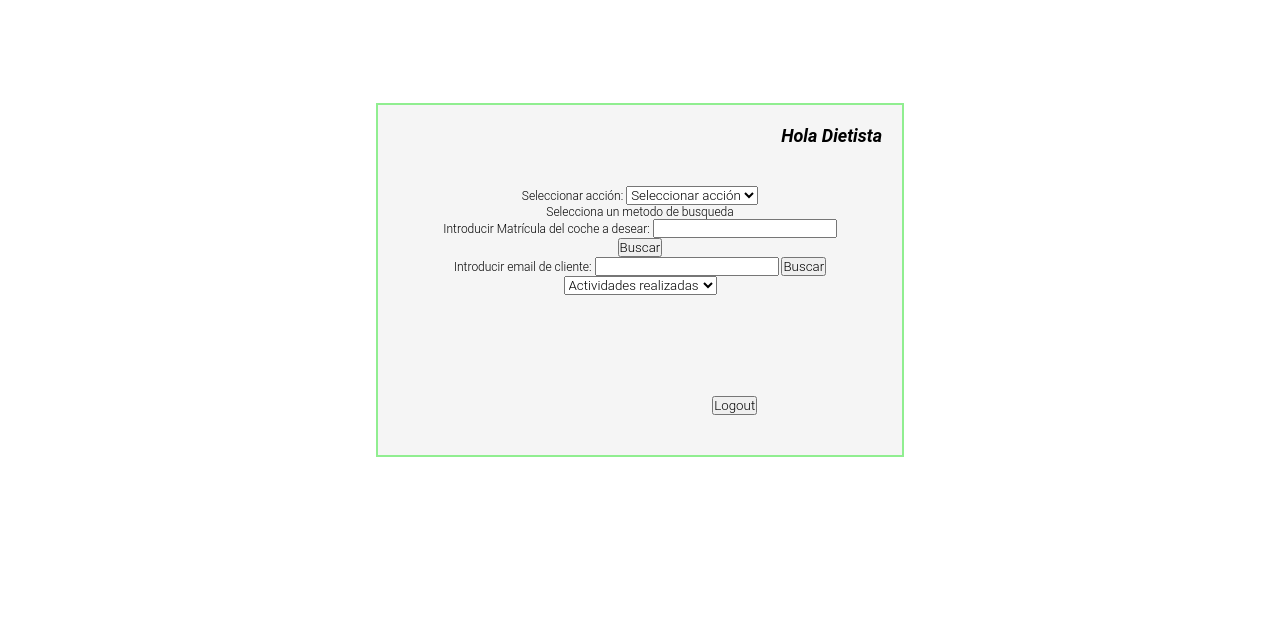
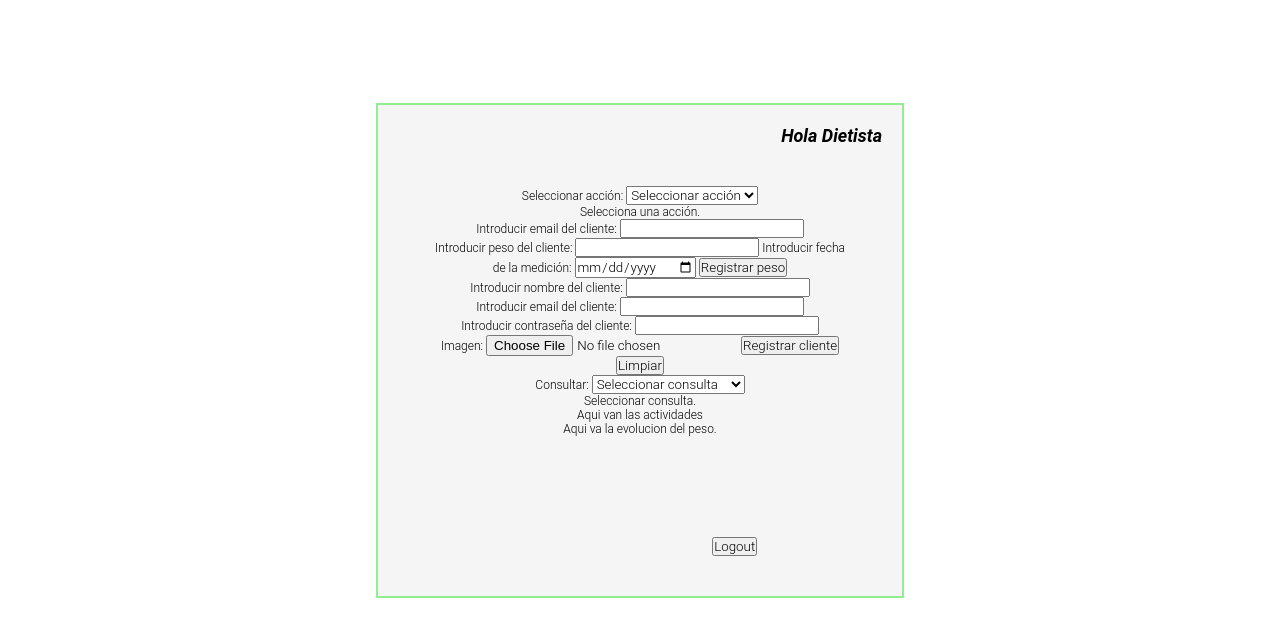
Before and after one commit to toyovid94/dietvito, a website: page public_html/Dietista.html in a window 1280 px wide. Shown: the part 87-724 px from the top of the page. Drawn offline with Linux system fonts and the light colour scheme.

Commit message:
Realizados cambios en el HTML de Dietista

```diff
--- a/public_html/Dietista.html
+++ b/public_html/Dietista.html
@@ -26,12 +26,6 @@ and open the template in the editor.
                                 <span style=" font-size: 24px; padding: 0;">Login</span>
                             </a>
                         </li>
-                        <!--
-                        <li class="button" ><a href="ayuda.html">Ayuda</a></li>
-                        <li class="button"><a href="flota.html/"> Flota</a></li>
-                        <li class="button"><a href="oficinas.html/"> Oficinas</a></li>
-                        <li class="button"><a href="ofertas.html/">Ofertas</a></li>
-                        -->
                     </ul>
                 </div>
             </nav>
@@ -53,23 +47,49 @@ and open the template in the editor.
                                     <option style="font-size:14px;" value="consulta" onclick="mostrar()">Consultar...</option>
                                 </select>
                                 <div id="nada">
-                                    Selecciona un metodo de busqueda
+                                    Selecciona una acción.
                                 </div>
-                                <div id="coches">
-                                    Introducir Matrícula del coche a desear:
-                                    <input type="text" id="matricula">
-                                    <button type="button" onclick="listarreservascoche()" >Buscar</button>
+                                <div id="regPeso">
+                                    Introducir email del cliente:
+                                    <input type="email" id="clienteMail">
+                                    <br>
+                                    Introducir peso del cliente:
+                                    <input type="number" id="peso">
+                                    Introducir fecha de la medición:
+                                    <input type="date" id="fechaPeso">
+                                    <button type="button" onclick="registrarPeso()" >Registrar peso</button>
                                 </div>
-                                <div id="cliente">
-                                    Introducir email de cliente:
+                                <div id="regUser">
+                                    Introducir nombre del cliente:
+                                    <input type="text" id="nombreCliente">
+                                    <br>
+                                    Introducir email del cliente:
                                     <input type="email" id="email">
-                                    <button type="button" onclick="listarreservasusuario()" >Buscar</button>
+                                    <br>
+                                    Introducir contraseña del cliente:
+                                    <input type="password" id="pwd">
+                                    <br>
+                                    Imagen:
+                                    <input type="file" accept="image/*" id="imagenCliente">
+                                    <button type="button" onclick="registrarCliente()" >Registrar cliente</button>
+                                    <button type="button" onclick="limpiar()">Limpiar</button>
                                 </div>
                                 <div id="consulta">
+                                    Consultar:
                                     <select>
+                                        <option style="font-size:14px;" value="nada2" onclick="mostrar2()">Seleccionar consulta</option>
                                         <option style="font-size:14px;" value="actividades" onclick="mostrar2()">Actividades realizadas</option>
                                         <option style="font-size:14px;" value="evolPeso" onclick="mostrar2()">Evolucion peso</option>
                                     </select>
+                                    <div id="nada2">
+                                        Seleccionar consulta.
+                                    </div>
+                                    <div id ="actividades">
+                                        Aqui van las actividades
+                                    </div>
+                                    <div id ="evolPeso">
+                                        Aqui va la evolucion del peso.
+                                    </div>
                                 </div>
                                 <div style=" padding-top:20px; " id="lista">
                                 </div>
```
Also changed, not shown: public_html/404.html (added, +32 -0 lines), public_html/Cliente.html (+2 -7 lines), public_html/Login.html (+0 -6 lines), public_html/index.html (+0 -6 lines).
